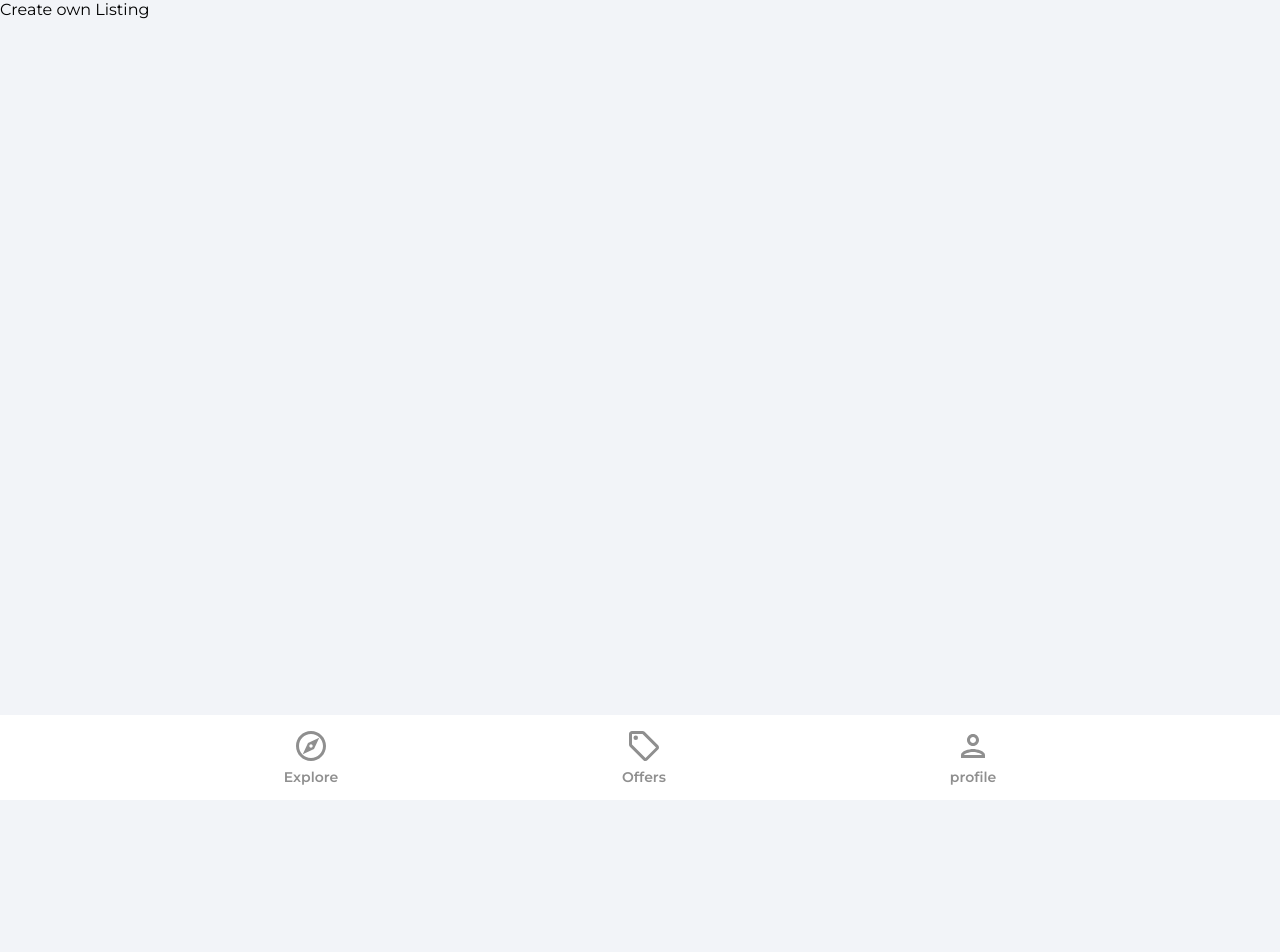
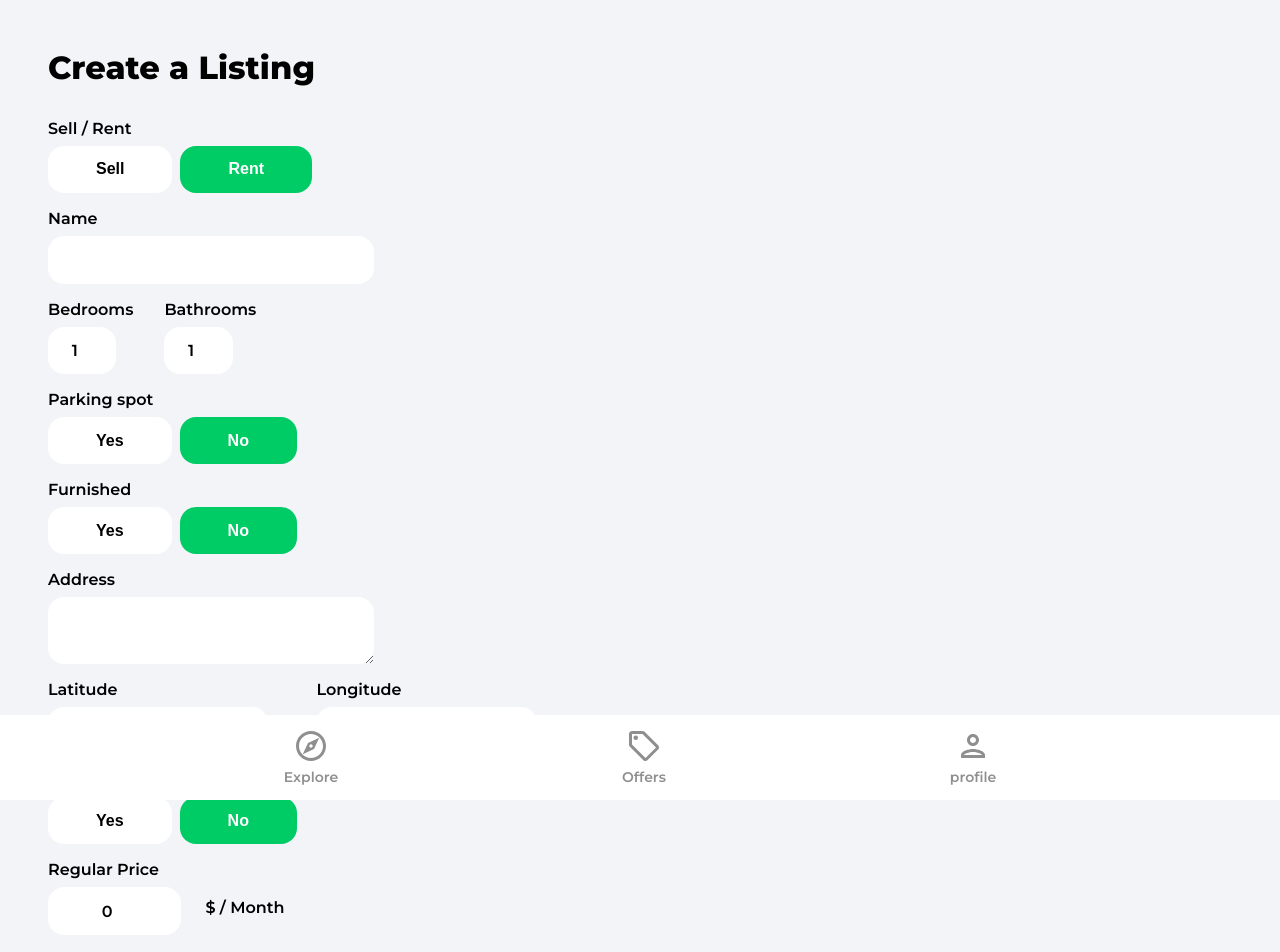
Before and after one commit to DimiTesting/house-market-app, a React (Create React App) app: page /create-listing in a window 1280 px wide. Shown: the top 952 px of the page. Before the commit the page ends 800 px from the top, so only its background shows below. Built offline with nearby package versions, Linux system fonts and the light colour scheme; no server answers; sample sign-in values are in the browser's storage; the HTML template or start-up script is replaced by a standard one.

Commit message:
Continuing with create Listing Component

```diff
--- a/src/components/CreateListing.js
+++ b/src/components/CreateListing.js
@@ -2,11 +2,12 @@
 import { useEffect, useRef, useState } from "react"
 import { useNavigate } from "react-router-dom"
 import Spinner from "./Spinner"
+import {toast} from "react-toastify"
 
 function CreateListing() {
 
     const [loading, setLoading] = useState(false)
-    const [geoLocationEnabled, setGeolocationEnabled] = useState(true)
+    const [geolocationEnabled, setGeolocationEnabled] = useState(false)
     const [formData, setFormData] = useState({
         type: "rent",
         name: "",
@@ -22,6 +23,22 @@
         latitude: 0,
         longitude: 0
     })
+
+    const {
+        type,
+        name,
+        bedrooms,
+        bathrooms,
+        parking,
+        furnished,
+        address,
+        offer,
+        regularPrice,
+        discountedPrice,
+        images,
+        latitude,
+        longitude
+    } = formData
 
     const auth = getAuth()
     const navigate = useNavigate()
@@ -45,9 +62,286 @@
         return <Spinner />
     }
 
+    const onSubmit = async(e) => {
+        e.preventDefault()
+        setLoading(true)
+
+        if(discountedPrice>=regularPrice) {
+            setLoading(false)
+            toast.error("Discounted price is larger than the actual price")
+            return
+        }
+
+        if(images.length>=6) {
+            setLoading(false)
+            toast.error("Please insert max 6 images")
+            return
+        }
+
+        console.log(formData)
+
+    }
+
+    const onMutate = (e) => {
+        let boolean = null
+
+        if (e.target.value === "true") {
+            boolean = true
+        } else if (e.target.value === "false") {
+            boolean = false
+        }
+
+        if (e.target.files) {
+            setFormData((prevState) => ({
+                ...prevState,
+                images : e.target.files})
+            )
+        }
+
+        if (!e.target.files) {
+            setFormData((prevState) => ({
+                ...prevState,
+                [e.target.id]: boolean ?? e.target.value})
+            )
+        }
+
+
+    }
+
     return (
-        <div>
-            Create own Listing
+        <div className='profile'>
+            <header>
+            <p className='pageHeader'>Create a Listing</p>
+            </header>
+
+            <main>
+            <form onSubmit={onSubmit}>
+                <label className='formLabel'>Sell / Rent</label>
+                <div className='formButtons'>
+                <button
+                    type='button'
+                    className={type === 'sale' ? 'formButtonActive' : 'formButton'}
+                    id='type'
+                    value='sale'
+                    onClick={onMutate}
+                >
+                    Sell
+                </button>
+                <button
+                    type='button'
+                    className={type === 'rent' ? 'formButtonActive' : 'formButton'}
+                    id='type'
+                    value='rent'
+                    onClick={onMutate}
+                >
+                    Rent
+                </button>
+                </div>
+
+                <label className='formLabel'>Name</label>
+                <input
+                className='formInputName'
+                type='text'
+                id='name'
+                value={name}
+                onChange={onMutate}
+                maxLength='32'
+                minLength='10'
+                required
+                />
+
+                <div className='formRooms flex'>
+                <div>
+                    <label className='formLabel'>Bedrooms</label>
+                    <input
+                    className='formInputSmall'
+                    type='number'
+                    id='bedrooms'
+                    value={bedrooms}
+                    onChange={onMutate}
+                    min='1'
+                    max='50'
+                    required
+                    />
+                </div>
+                <div>
+                    <label className='formLabel'>Bathrooms</label>
+                    <input
+                    className='formInputSmall'
+                    type='number'
+                    id='bathrooms'
+                    value={bathrooms}
+                    onChange={onMutate}
+                    min='1'
+                    max='50'
+                    required
+                    />
+                </div>
+                </div>
+
+                <label className='formLabel'>Parking spot</label>
+                <div className='formButtons'>
+                <button
+                    className={parking ? 'formButtonActive' : 'formButton'}
+                    type='button'
+                    id='parking'
+                    value={true}
+                    onClick={onMutate}
+                    min='1'
+                    max='50'
+                >
+                    Yes
+                </button>
+                <button
+                    className={
+                    !parking && parking !== null ? 'formButtonActive' : 'formButton'
+                    }
+                    type='button'
+                    id='parking'
+                    value={false}
+                    onClick={onMutate}
+                >
+                    No
+                </button>
+                </div>
+
+                <label className='formLabel'>Furnished</label>
+                <div className='formButtons'>
+                <button
+                    className={furnished ? 'formButtonActive' : 'formButton'}
+                    type='button'
+                    id='furnished'
+                    value={true}
+                    onClick={onMutate}
+                >
+                    Yes
+                </button>
+                <button
+                    className={
+                    !furnished && furnished !== null
+                        ? 'formButtonActive'
+                        : 'formButton'
+                    }
+                    type='button'
+                    id='furnished'
+                    value={false}
+                    onClick={onMutate}
+                >
+                    No
+                </button>
+                </div>
+
+                <label className='formLabel'>Address</label>
+                <textarea
+                className='formInputAddress'
+                type='text'
+                id='address'
+                value={address}
+                onChange={onMutate}
+                required
+                />
+
+                {!geolocationEnabled && (
+                <div className='formLatLng flex'>
+                    <div>
+                    <label className='formLabel'>Latitude</label>
+                    <input
+                        className='formInputSmall'
+                        type='number'
+                        id='latitude'
+                        value={latitude}
+                        onChange={onMutate}
+                        required
+                    />
+                    </div>
+                    <div>
+                    <label className='formLabel'>Longitude</label>
+                    <input
+                        className='formInputSmall'
+                        type='number'
+                        id='longitude'
+                        value={longitude}
+                        onChange={onMutate}
+                        required
+                    />
+                    </div>
+                </div>
+                )}
+
+                <label className='formLabel'>Offer</label>
+                <div className='formButtons'>
+                <button
+                    className={offer ? 'formButtonActive' : 'formButton'}
+                    type='button'
+                    id='offer'
+                    value={true}
+                    onClick={onMutate}
+                >
+                    Yes
+                </button>
+                <button
+                    className={
+                    !offer && offer !== null ? 'formButtonActive' : 'formButton'
+                    }
+                    type='button'
+                    id='offer'
+                    value={false}
+                    onClick={onMutate}
+                >
+                    No
+                </button>
+                </div>
+
+                <label className='formLabel'>Regular Price</label>
+                <div className='formPriceDiv'>
+                <input
+                    className='formInputSmall'
+                    type='number'
+                    id='regularPrice'
+                    value={regularPrice}
+                    onChange={onMutate}
+                    min='50'
+                    max='750000000'
+                    required
+                />
+                {type === 'rent' && <p className='formPriceText'>$ / Month</p>}
+                </div>
+
+                {offer && (
+                <>
+                    <label className='formLabel'>Discounted Price</label>
+                    <input
+                    className='formInputSmall'
+                    type='number'
+                    id='discountedPrice'
+                    value={discountedPrice}
+                    onChange={onMutate}
+                    min='50'
+                    max='750000000'
+                    required={offer}
+                    />
+                </>
+                )}
+
+                <label className='formLabel'>Images</label>
+                <p className='imagesInfo'>
+                The first image will be the cover (max 6).
+                </p>
+                <input
+                className='formInputFile'
+                type='file'
+                id='images'
+                onChange={onMutate}
+                max='6'
+                accept='.jpg,.png,.jpeg'
+                multiple
+                required
+                />
+                <button type='submit' className='primaryButton createListingButton'>
+                Create Listing
+                </button>
+            </form>
+            </main>
         </div>
     )
 }
```
